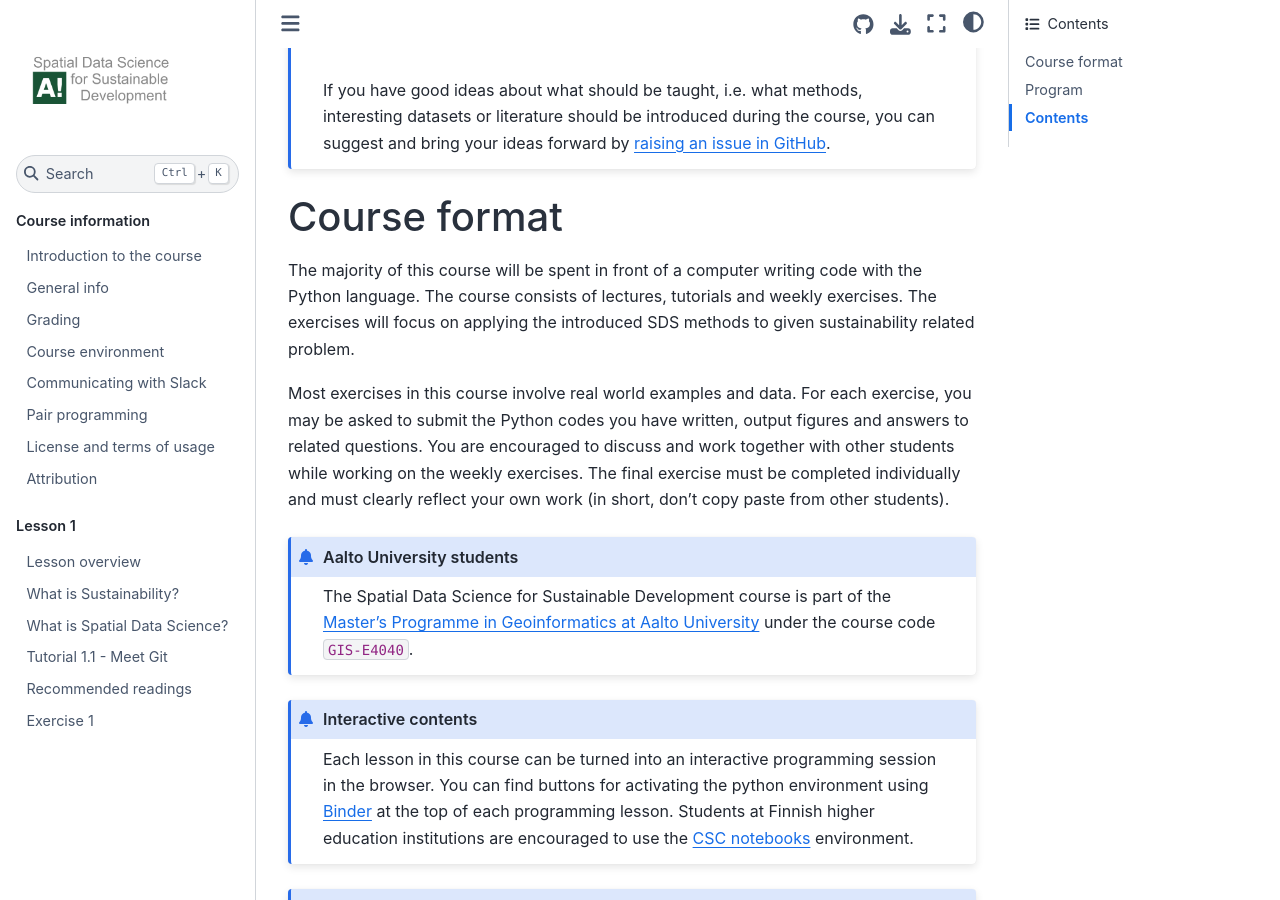
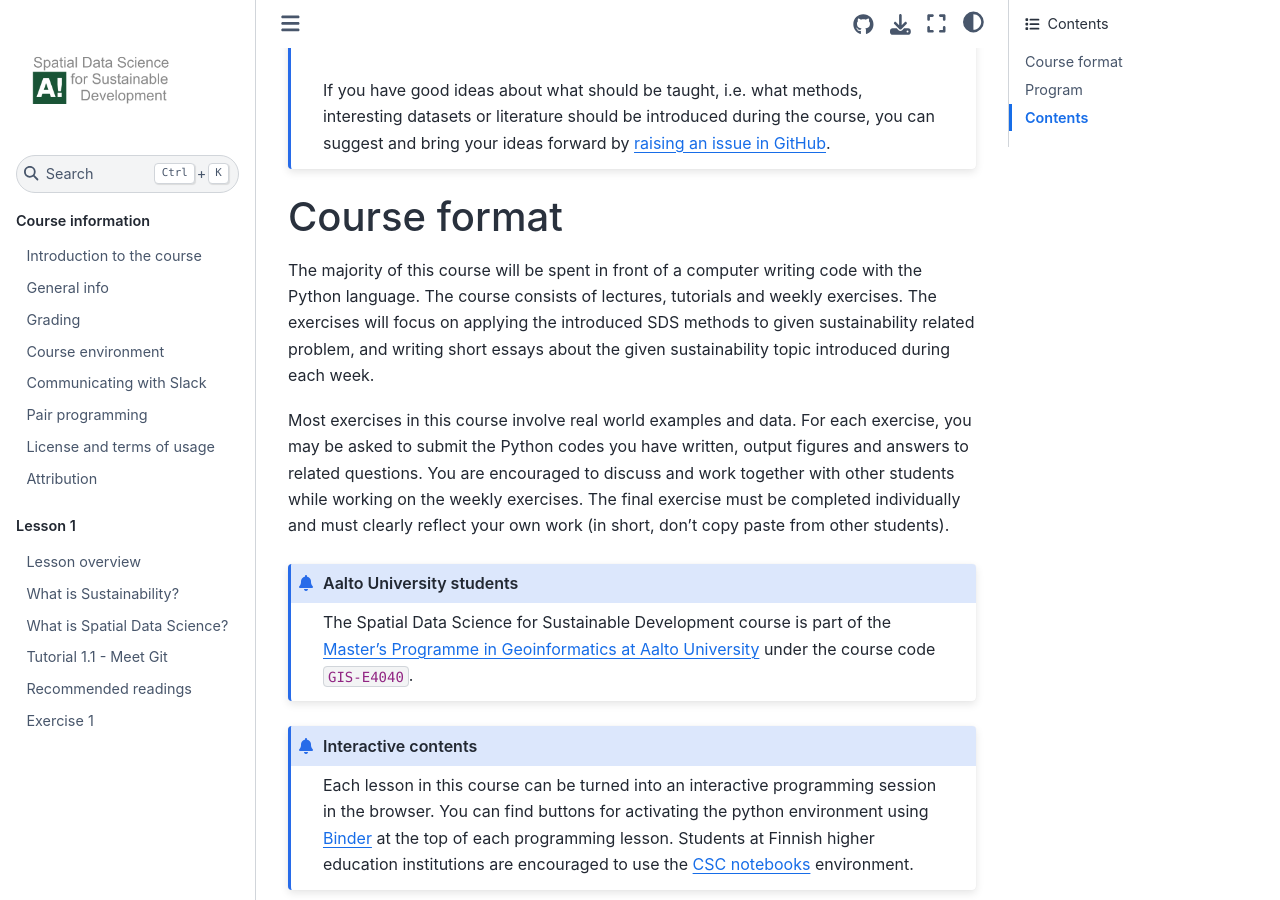
Before and after one commit to AaltoGIS/Sustainability-GIS, a Sphinx documentation site: the page built from source/index.rst, in a window 1280 px wide and 900 px high, scrolled down 1681 px. Built offline with Sphinx 7.4.7 and the Sphinx Book theme 1.1.4, drawn with Linux system fonts in a browser that asks for light colours; pages that are not in the unit, such as notebooks, are missing from menus.

Commit message:
Update front page

```diff
--- a/source/index.rst
+++ b/source/index.rst
@@ -55,7 +55,8 @@ Course format
 
 The majority of this course will be spent in front of a computer writing code with the Python language.
 The course consists of lectures, tutorials and weekly exercises. The exercises will focus on
-applying the introduced SDS methods to given sustainability related problem.
+applying the introduced SDS methods to given sustainability related problem, and writing short essays about
+the given sustainability topic introduced during each week.
 
 Most exercises in this course involve real world examples and data. For each exercise, you may be asked to
 submit the Python codes you have written, output figures and answers to related questions. You are encouraged to
```
